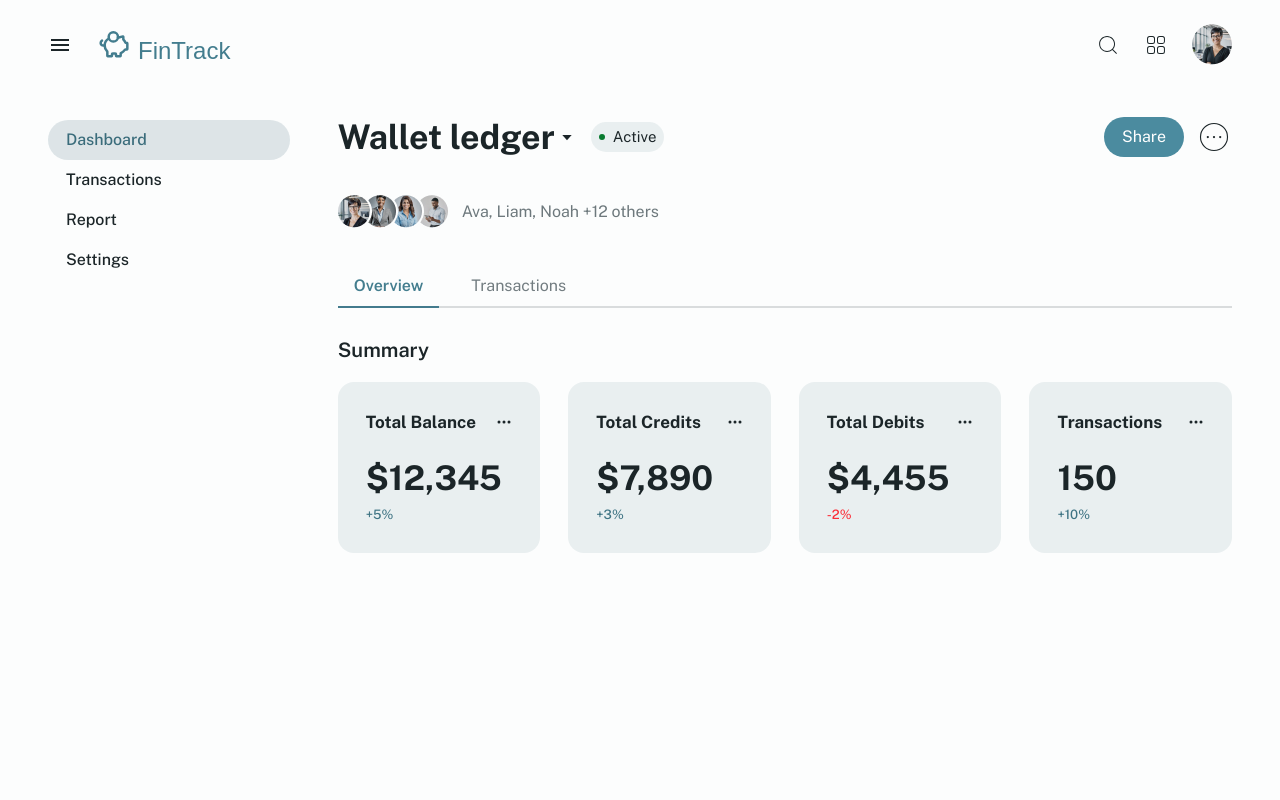
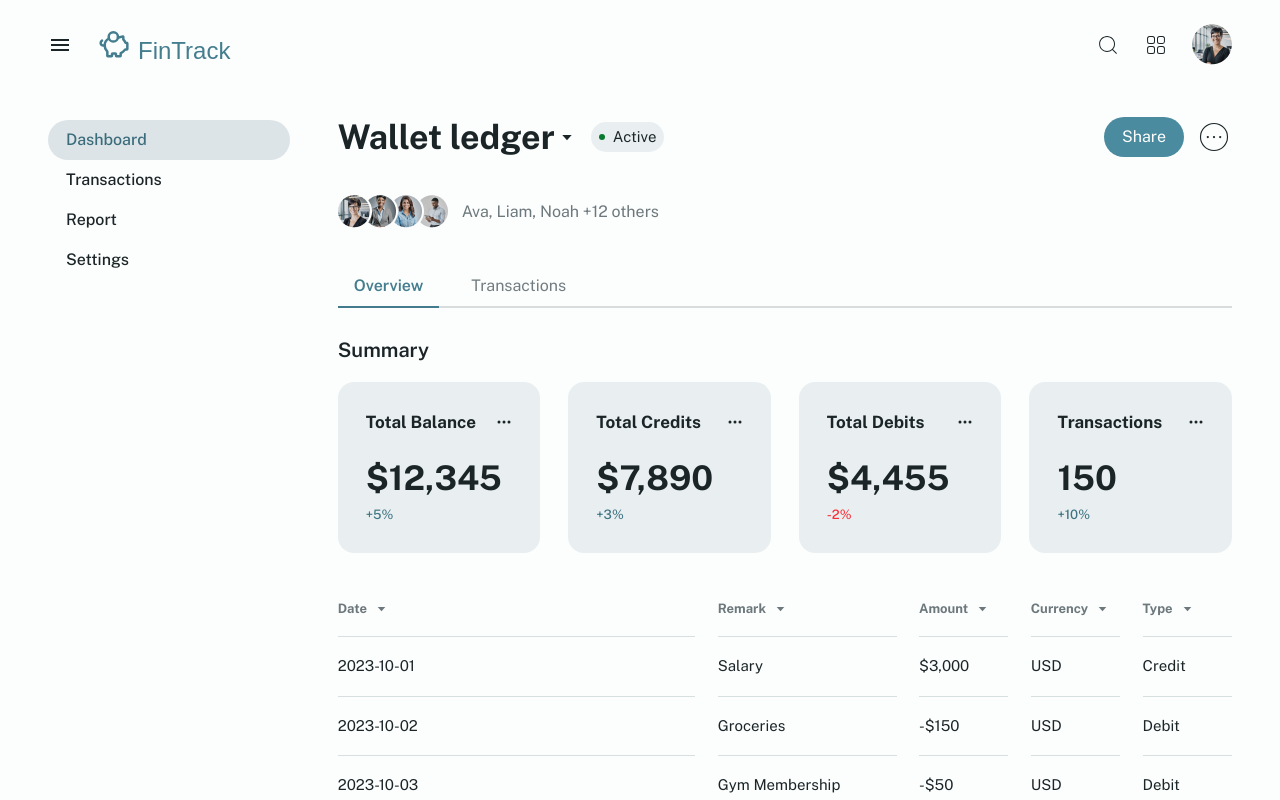
Before and after one commit to osas2211/fintrack, a Next.js app: page / in a window 1280 px wide. Shown: the top 800 px of the page. Built offline with nearby package versions, Linux system fonts and the light colour scheme; a web font is replaced by a local one.

Commit message:
UI: add Table component

```diff
--- a/components/Summary.tsx
+++ b/components/Summary.tsx
@@ -1,6 +1,9 @@
 "use client"
 import React from "react"
 import { BsThreeDots } from "react-icons/bs"
+import { TransactionTable } from "./TransactionsTable"
+import { transactions } from "@/data/transactions"
+import { TableSkeletonLoader } from "./TableSkeletonLoader"
 
 const summary_data = [
   { title: "Total Balance", value: "$12,345", percent: "+5%" },
@@ -17,6 +20,10 @@ export const Summary = () => {
         {summary_data.map((data, index) => {
           return <SummaryCard key={index} {...data} />
         })}
+      </div>
+      <div className="my-7">
+        <TransactionTable transactions={transactions} />
+        {/* <TableSkeletonLoader /> */}
       </div>
     </div>
   )
--- /dev/null
+++ b/components/TableSkeletonLoader.tsx
@@ -0,0 +1,54 @@
+"use client"
+
+import { BiCaretDown } from "react-icons/bi"
+
+export const TableSkeletonLoader = () => {
+  return (
+    <div className="overflow-x-auto">
+      <table className="min-w-full !flex !flex-col border-collapse">
+        <thead className="w-full">
+          <tr className=" text-[#15272D]/62 !font-normal text-[13px] flex items-center justify-between gap-[18px] w-full">
+            <th className="py-2 md:py-[18px] inline-flex items-center gap-2 border-b-[1px] border-[#49656E]/20 cursor-pointer w-[40%]">
+              <p>Date</p>
+              <BiCaretDown />
+            </th>
+            <th className="py-2 md:py-[18px] inline-flex items-center gap-2 border-b-[1px] border-[#49656E]/20 cursor-pointer w-[20%]">
+              <p>Remark</p>
+              <BiCaretDown />
+            </th>
+            <th className="py-2 md:py-[18px] inline-flex items-center gap-2 border-b-[1px] border-[#49656E]/20 cursor-pointer w-[10%]">
+              <p>Amount</p>
+              <BiCaretDown />
+            </th>
+            <th className="py-2 md:py-[18px] inline-flex items-center gap-2 border-b-[1px] border-[#49656E]/20 cursor-pointer w-[10%]">
+              <p>Currency</p>
+              <BiCaretDown />
+            </th>
+            <th className="py-2 md:py-[18px] inline-flex items-center gap-2 border-b-[1px] border-[#49656E]/20 cursor-pointer w-[10%]">
+              <p>Type</p>
+              <BiCaretDown />
+            </th>
+          </tr>
+        </thead>
+        <tbody>
+          {Array.from({ length: 8 }).map((_, i) => (
+            <tr
+              key={i}
+              className="flex items-center justify-between gap-[18px] text-[15px] py-3"
+            >
+              <td className="h-8 w-[40%] animate-pulse rounded bg-gray-200"></td>
+
+              <td className="h-8 w-[20%] animate-pulse rounded bg-gray-200"></td>
+
+              <td className="h-8 w-[10%] animate-pulse rounded bg-gray-200"></td>
+
+              <td className="h-8 w-[10%] animate-pulse rounded bg-gray-200"></td>
+
+              <td className="h-8 w-[10%] animate-pulse rounded bg-gray-200"></td>
+            </tr>
+          ))}
+        </tbody>
+      </table>
+    </div>
+  )
+}
--- /dev/null
+++ b/components/TransactionsTable.tsx
@@ -0,0 +1,80 @@
+import React from "react"
+import { BiCaretDown } from "react-icons/bi"
+
+export interface Transaction {
+  id: string
+  date: string
+  remark: string
+  amount: number
+  currency: string
+  type: "Credit" | "Debit"
+}
+
+interface TransactionTableProps {
+  transactions: Transaction[]
+}
+
+export const TransactionTable: React.FC<TransactionTableProps> = ({
+  transactions,
+}) => {
+  return (
+    <div className="overflow-x-auto">
+      <table className="min-w-full !flex !flex-col">
+        <thead className="w-full">
+          <tr className=" text-[#15272D]/62 !font-normal text-[13px] flex items-center justify-between gap-[18px] w-full">
+            <th className="py-2 md:py-[18px] inline-flex items-center gap-2 border-b-[1px] border-[#49656E]/20 cursor-pointer w-[40%]">
+              <p>Date</p>
+              <BiCaretDown />
+            </th>
+            <th className="py-2 md:py-[18px] inline-flex items-center gap-2 border-b-[1px] border-[#49656E]/20 cursor-pointer w-[20%]">
+              <p>Remark</p>
+              <BiCaretDown />
+            </th>
+            <th className="py-2 md:py-[18px] inline-flex items-center gap-2 border-b-[1px] border-[#49656E]/20 cursor-pointer w-[10%]">
+              <p>Amount</p>
+              <BiCaretDown />
+            </th>
+            <th className="py-2 md:py-[18px] inline-flex items-center gap-2 border-b-[1px] border-[#49656E]/20 cursor-pointer w-[10%]">
+              <p>Currency</p>
+              <BiCaretDown />
+            </th>
+            <th className="py-2 md:py-[18px] inline-flex items-center gap-2 border-b-[1px] border-[#49656E]/20 cursor-pointer w-[10%]">
+              <p>Type</p>
+              <BiCaretDown />
+            </th>
+          </tr>
+        </thead>
+        <tbody className="">
+          {transactions.map((tx) => (
+            <tr
+              key={tx.id}
+              className="flex items-center justify-between gap-[18px] text-[15px]"
+            >
+              <td className="py-2 md:py-[18px] border-b-[1px] border-[#49656E]/20 w-[40%]">
+                {tx.date}
+              </td>
+              <td className="py-2 md:py-[18px] border-b-[1px] border-[#49656E]/20 w-[20%]">
+                {tx.remark}
+              </td>
+              <td
+                className={`py-2 md:py-[18px] border-b-[1px] border-[#49656E]/20 w-[10%] `}
+              >
+                {Intl.NumberFormat("en-US", {
+                  currency: "USD",
+                  style: "currency",
+                  trailingZeroDisplay: "stripIfInteger",
+                }).format(tx.amount)}
+              </td>
+              <td className="py-2 md:py-[18px] border-b-[1px] border-[#49656E]/20 w-[10%]">
+                {tx.currency}
+              </td>
+              <td className="py-2 md:py-[18px] border-b-[1px] border-[#49656E]/20 w-[10%]">
+                {tx.type}
+              </td>
+            </tr>
+          ))}
+        </tbody>
+      </table>
+    </div>
+  )
+}
--- /dev/null
+++ b/data/transactions.ts
@@ -0,0 +1,76 @@
+import { Transaction } from "@/types"
+
+export const transactions: Transaction[] = [
+  {
+    id: "1",
+    date: "2023-10-01",
+    remark: "Salary",
+    amount: 3000,
+    currency: "USD",
+    type: "Credit",
+  },
+  {
+    id: "2",
+    date: "2023-10-02",
+    remark: "Groceries",
+    amount: -150,
+    currency: "USD",
+    type: "Debit",
+  },
+  {
+    id: "3",
+    date: "2023-10-03",
+    remark: "Gym Membership",
+    amount: -50,
+    currency: "USD",
+    type: "Debit",
+  },
+  {
+    id: "4",
+    date: "2023-10-04",
+    remark: "Dinner",
+    amount: -40,
+    currency: "USD",
+    type: "Debit",
+  },
+  {
+    id: "5",
+    date: "2023-10-05",
+    remark: "Movie Tickets",
+    amount: -30,
+    currency: "USD",
+    type: "Debit",
+  },
+  {
+    id: "6",
+    date: "2023-10-06",
+    remark: "Rent",
+    amount: -1200,
+    currency: "USD",
+    type: "Debit",
+  },
+  {
+    id: "7",
+    date: "2023-10-07",
+    remark: "Utilities",
+    amount: -100,
+    currency: "USD",
+    type: "Debit",
+  },
+  {
+    id: "8",
+    date: "2023-10-08",
+    remark: "Car Payment",
+    amount: -400,
+    currency: "USD",
+    type: "Debit",
+  },
+  {
+    id: "9",
+    date: "2023-10-09",
+    remark: "Insurance",
+    amount: -200,
+    currency: "USD",
+    type: "Debit",
+  },
+]
--- /dev/null
+++ b/types/index.ts
@@ -0,0 +1,8 @@
+export interface Transaction {
+  id: string
+  date: string
+  remark: string
+  amount: number
+  currency: string
+  type: "Credit" | "Debit"
+}
```
